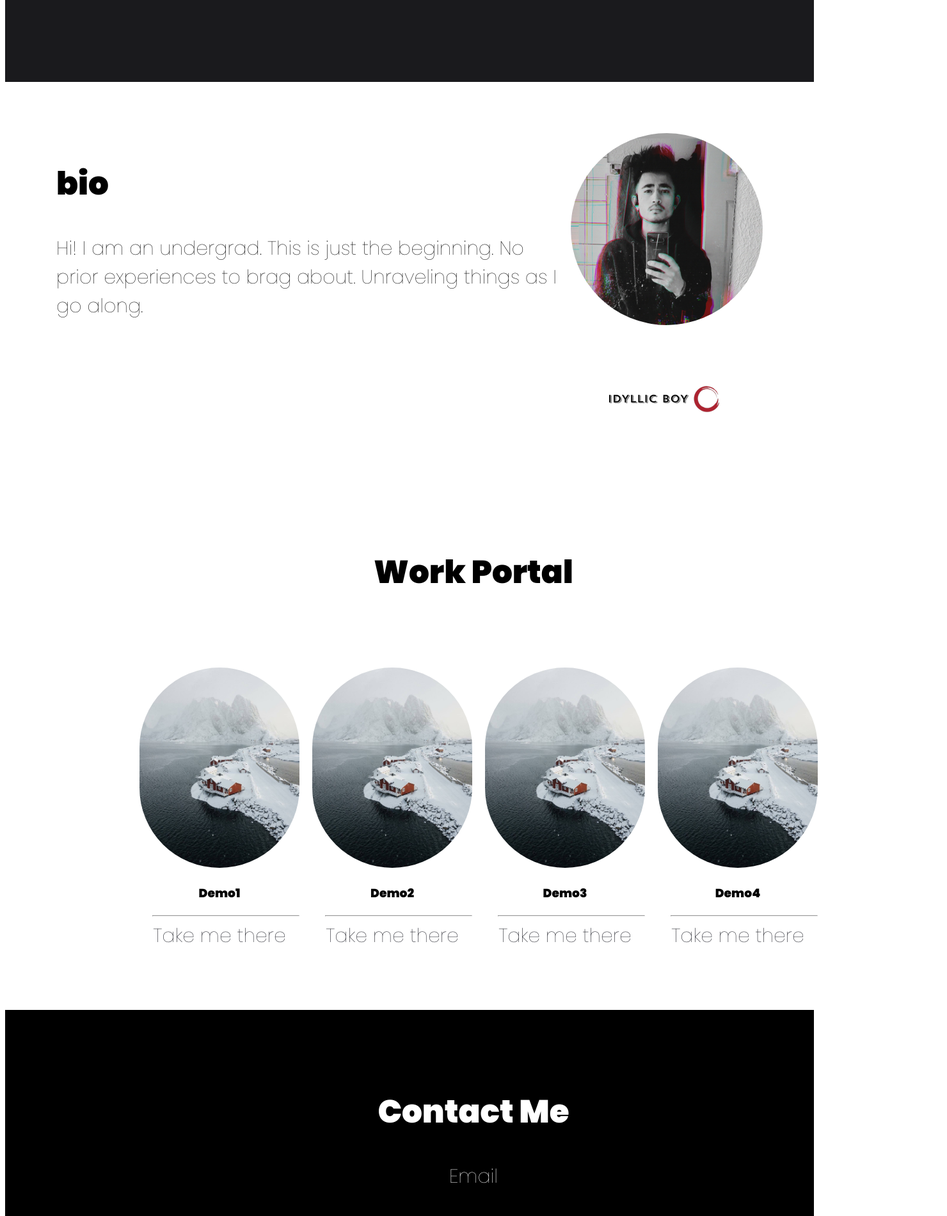
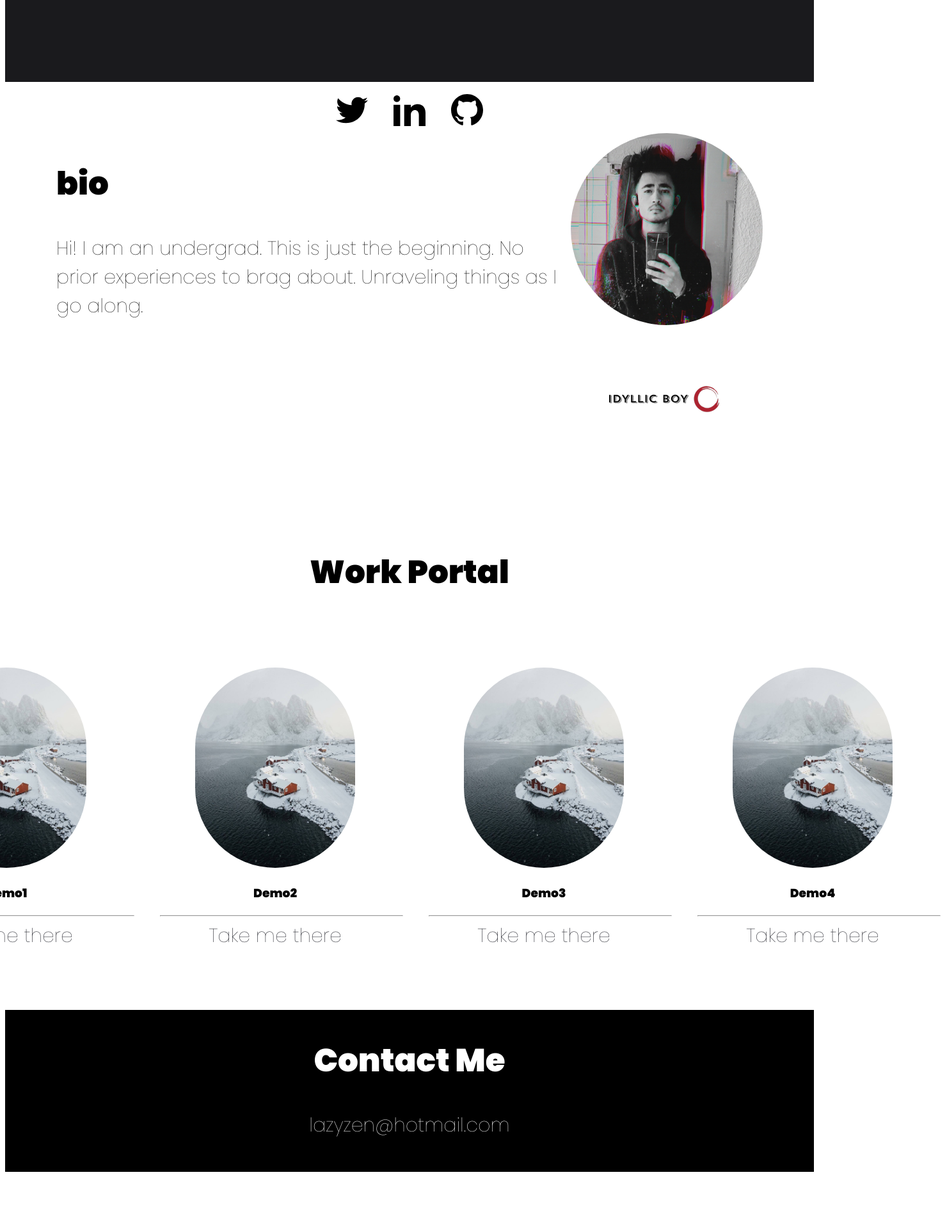
Before and after one commit to dzenbeater/Demo-Port, a plain HTML site: page index.html in a window 1280 px wide. Shown: the part 680-2580 px from the top of the page at 64% size, 1480 px wide, since content can reach past the window. After the commit the page ends 2519 px from the top, so only its background shows below. Drawn offline with Linux system fonts and the light colour scheme.

Commit message:
flex edit

```diff
--- a/index.html
+++ b/index.html
@@ -31,13 +31,13 @@
             </div>
             <div class="socials">
                     <a href="https://www.twitter.com" class="social">
-                        <svg xmlns="http://www.w3.org/2000/svg" fill="#ffffff" width="50" height="50" viewBox="0 0 24 24"><path d="M24 4.557c-.883.392-1.832.656-2.828.775 1.017-.609 1.798-1.574 2.165-2.724-.951.564-2.005.974-3.127 1.195-.897-.957-2.178-1.555-3.594-1.555-3.179 0-5.515 2.966-4.797 6.045-4.091-.205-7.719-2.165-10.148-5.144-1.29 2.213-.669 5.108 1.523 6.574-.806-.026-1.566-.247-2.229-.616-.054 2.281 1.581 4.415 3.949 4.89-.693.188-1.452.232-2.224.084.626 1.956 2.444 3.379 4.6 3.419-2.07 1.623-4.678 2.348-7.29 2.04 2.179 1.397 4.768 2.212 7.548 2.212 9.142 0 14.307-7.721 13.995-14.646.962-.695 1.797-1.562 2.457-2.549z"/></svg>
+                        <svg xmlns="http://www.w3.org/2000/svg" width="50" height="50" viewBox="0 0 24 24"><path d="M24 4.557c-.883.392-1.832.656-2.828.775 1.017-.609 1.798-1.574 2.165-2.724-.951.564-2.005.974-3.127 1.195-.897-.957-2.178-1.555-3.594-1.555-3.179 0-5.515 2.966-4.797 6.045-4.091-.205-7.719-2.165-10.148-5.144-1.29 2.213-.669 5.108 1.523 6.574-.806-.026-1.566-.247-2.229-.616-.054 2.281 1.581 4.415 3.949 4.89-.693.188-1.452.232-2.224.084.626 1.956 2.444 3.379 4.6 3.419-2.07 1.623-4.678 2.348-7.29 2.04 2.179 1.397 4.768 2.212 7.548 2.212 9.142 0 14.307-7.721 13.995-14.646.962-.695 1.797-1.562 2.457-2.549z"/></svg>
                     </a>
                   <a href="https://www.linkedin.com/in/zen-rou-001044223/" class="social">
-                        <svg xmlns="http://www.w3.org/2000/svg" fill="#ffffff" width="50" height="50" viewBox="0 0 24 24"><path d="M4.98 3.5c0 1.381-1.11 2.5-2.48 2.5s-2.48-1.119-2.48-2.5c0-1.38 1.11-2.5 2.48-2.5s2.48 1.12 2.48 2.5zm.02 4.5h-5v16h5v-16zm7.982 0h-4.968v16h4.969v-8.399c0-4.67 6.029-5.052 6.029 0v8.399h4.988v-10.131c0-7.88-8.922-7.593-11.018-3.714v-2.155z"/></svg>
+                        <svg xmlns="http://www.w3.org/2000/svg" width="50" height="50" viewBox="0 0 24 24"><path d="M4.98 3.5c0 1.381-1.11 2.5-2.48 2.5s-2.48-1.119-2.48-2.5c0-1.38 1.11-2.5 2.48-2.5s2.48 1.12 2.48 2.5zm.02 4.5h-5v16h5v-16zm7.982 0h-4.968v16h4.969v-8.399c0-4.67 6.029-5.052 6.029 0v8.399h4.988v-10.131c0-7.88-8.922-7.593-11.018-3.714v-2.155z"/></svg>
                     </a>
                     <a href="https://github.com/kishozen" class="social">
-                        <svg xmlns="http://www.w3.org/2000/svg" fill="#ffffff" width="50" height="50" viewBox="0 0 24 24"><path d="M12 0c-6.626 0-12 5.373-12 12 0 5.302 3.438 9.8 8.207 11.387.599.111.793-.261.793-.577v-2.234c-3.338.726-4.033-1.416-4.033-1.416-.546-1.387-1.333-1.756-1.333-1.756-1.089-.745.083-.729.083-.729 1.205.084 1.839 1.237 1.839 1.237 1.07 1.834 2.807 1.304 3.492.997.107-.775.418-1.305.762-1.604-2.665-.305-5.467-1.334-5.467-5.931 0-1.311.469-2.381 1.236-3.221-.124-.303-.535-1.524.117-3.176 0 0 1.008-.322 3.301 1.23.957-.266 1.983-.399 3.003-.404 1.02.005 2.047.138 3.006.404 2.291-1.552 3.297-1.23 3.297-1.23.653 1.653.242 2.874.118 3.176.77.84 1.235 1.911 1.235 3.221 0 4.609-2.807 5.624-5.479 5.921.43.372.823 1.102.823 2.222v3.293c0 .319.192.694.801.576 4.765-1.589 8.199-6.086 8.199-11.386 0-6.627-5.373-12-12-12z"/></svg>
+                        <svg xmlns="http://www.w3.org/2000/svg"width="50" height="50" viewBox="0 0 24 24"><path d="M12 0c-6.626 0-12 5.373-12 12 0 5.302 3.438 9.8 8.207 11.387.599.111.793-.261.793-.577v-2.234c-3.338.726-4.033-1.416-4.033-1.416-.546-1.387-1.333-1.756-1.333-1.756-1.089-.745.083-.729.083-.729 1.205.084 1.839 1.237 1.839 1.237 1.07 1.834 2.807 1.304 3.492.997.107-.775.418-1.305.762-1.604-2.665-.305-5.467-1.334-5.467-5.931 0-1.311.469-2.381 1.236-3.221-.124-.303-.535-1.524.117-3.176 0 0 1.008-.322 3.301 1.23.957-.266 1.983-.399 3.003-.404 1.02.005 2.047.138 3.006.404 2.291-1.552 3.297-1.23 3.297-1.23.653 1.653.242 2.874.118 3.176.77.84 1.235 1.911 1.235 3.221 0 4.609-2.807 5.624-5.479 5.921.43.372.823 1.102.823 2.222v3.293c0 .319.192.694.801.576 4.765-1.589 8.199-6.086 8.199-11.386 0-6.627-5.373-12-12-12z"/></svg>
                     </a>
                 </div>
             </div>
@@ -89,7 +89,7 @@
         <footer id="contact">
             <div class= "My-Foot">
             <h2>Contact Me</h2>
-            <p>Email</p>
+            <p>lazyzen@hotmail.com</p>
         </div>
         </footer>
 
--- a/src/style.css
+++ b/src/style.css
@@ -16,15 +16,21 @@ section, main {
 }
 
 footer {
-    padding: 80px;
+    display: flex;
+    justify-content: center;
     background-color: black;
     text-align: center;
+
 
 }
 
 .My-Foot {
     color: white;
-    padding-left: 200px;
+    display: flex;
+
+    flex-direction: column;
+    justify-content: center;
+    align-items: center;
     margin-bottom: 50px;
 }
 
@@ -44,7 +50,7 @@ ul {
 
 
 li {
-    /*width: 200px;*/
+
     text-decoration: none;
 }
 
@@ -66,7 +72,7 @@ p {
 
 
 
-.hero-area ,.headshot-container{
+.hero-area ,.headshot-container,.hero-text{
     display: flex;
     flex-direction: column;
     height: 100%;
@@ -75,17 +81,16 @@ p {
 
 }
 
-.hero-text{
 
-    padding-left: 200px;
-    margin-bottom: 50px;
-
-}
 
 
 
 .socials {
-    padding-left: 200px;
+   display: flex;
+   flex-direction: row;
+   justify-content: center;
+   align-items: center;
+
 
 }
 
@@ -103,7 +108,7 @@ p {
     display: flex;
     flex-direction: column;
     text-align: center;
-    padding-left: 200px;
+    align-items: center;
     margin-bottom: 50px;
 }
 
```
